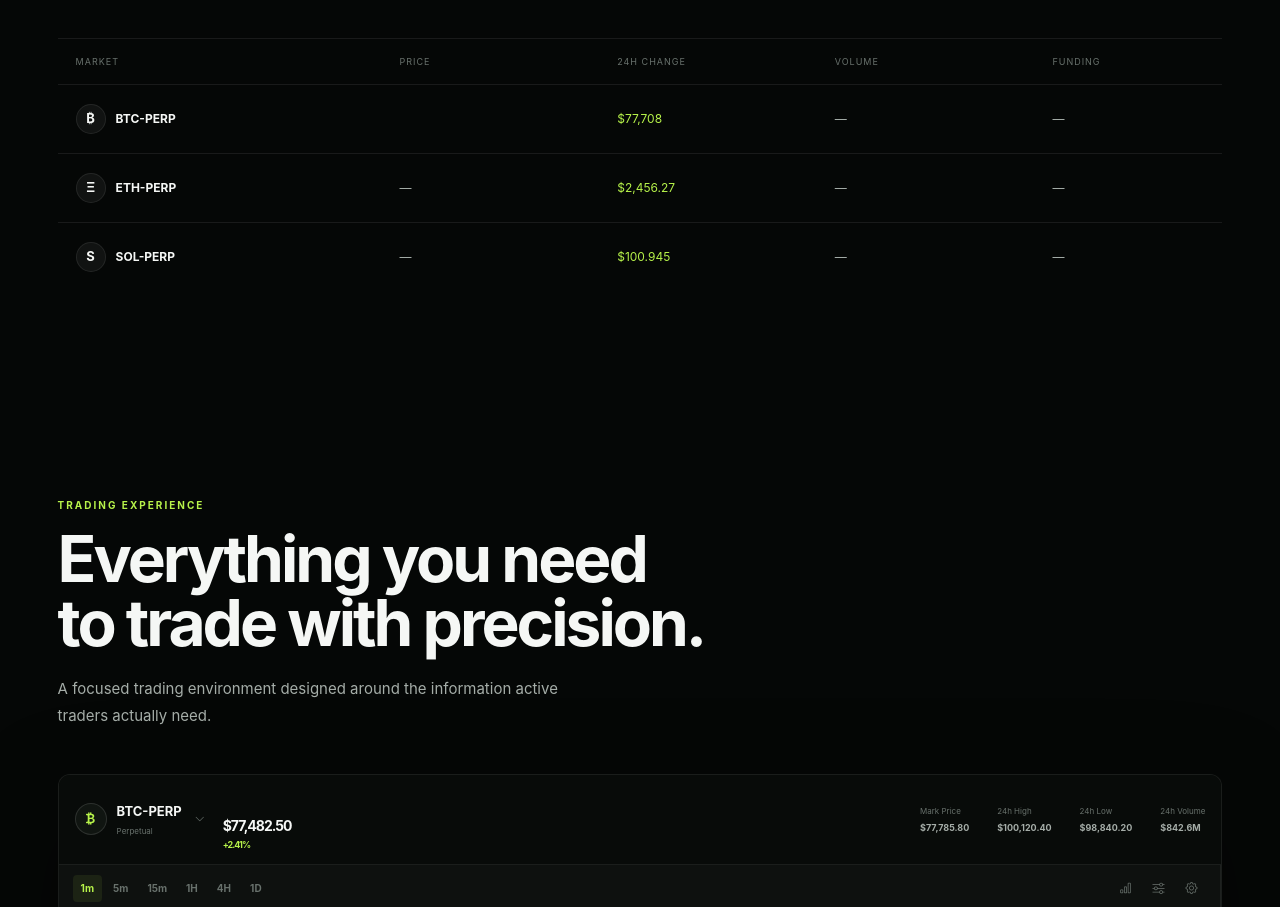
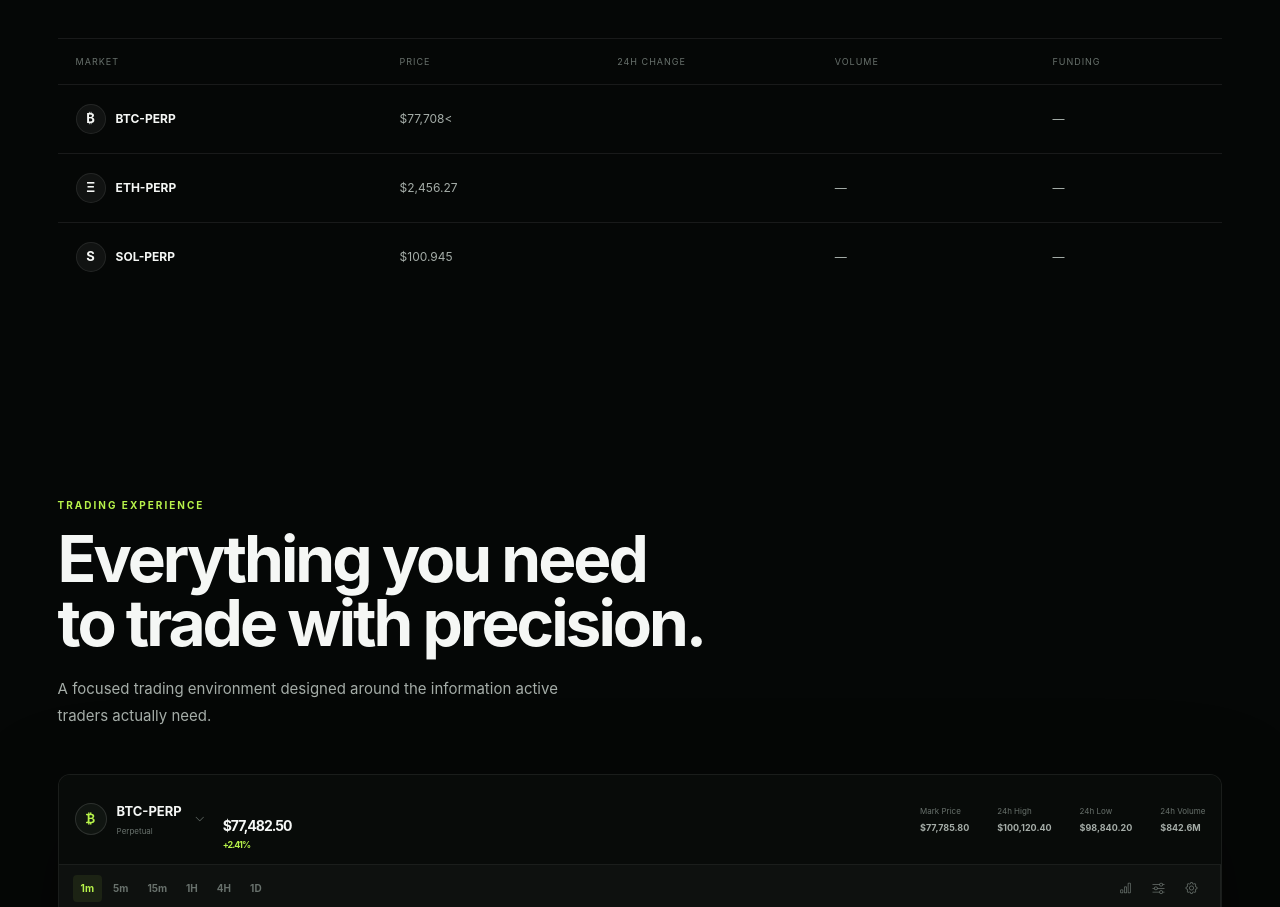
Before and after one commit to Mubeeey300/Sprout, a plain HTML site: page index.html in a window 1280 px wide. Shown: the part 1064-1971 px from the top of the page. Drawn offline with nearby package versions, Linux system fonts and the light colour scheme.

Commit message:
Update index.html

```diff
--- a/index.html
+++ b/index.html
@@ -441,13 +441,13 @@ Trade perpetuals on Sprout with the speed, precision and flexibility you need to
 
                 </div>
 
+                <span>$77,708<</span>
+
+                <span class="positive">
+
+                </span>
+
                 <span></span>
-
-                <span class="positive">
-                    $77,708
-                </span>
-
-                <span>—</span>
 
                 <span>—</span>
 
@@ -466,10 +466,10 @@ Trade perpetuals on Sprout with the speed, precision and flexibility you need to
 
                 </div>
 
-                <span>—</span>
+                <span>$2,456.27</span>
 
                 <span class="positive">
-                    $2,456.27
+
                 </span>
 
                 <span>—</span>
@@ -491,10 +491,10 @@ Trade perpetuals on Sprout with the speed, precision and flexibility you need to
 
                 </div>
 
-                <span>—</span>
+                <span> $100.945</span>
 
                 <span class="positive">
-                    $100.945
+
                 </span>
 
                 <span>—</span>
@@ -734,13 +734,6 @@ Trade perpetuals on Sprout with the speed, precision and flexibility you need to
     </div>
 
 </div>
-
-
-            <!-- TERMINAL BODY
-
-            <div class="terminal-body">
-
-                <div class="terminal-body">
 
     <!-- MAIN CHART -->
     <div class="terminal-chart">
```
